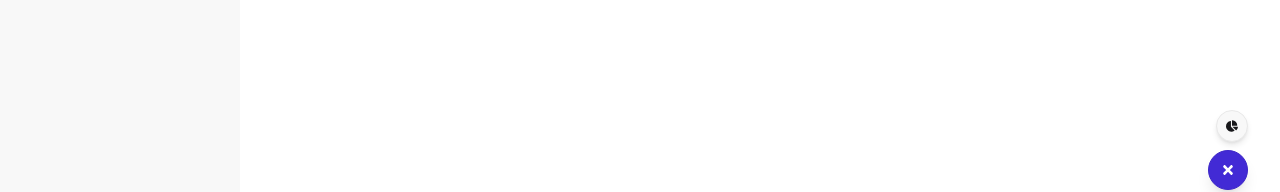
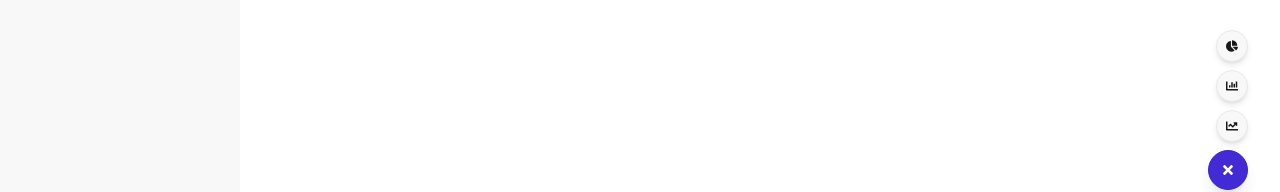
Before and after one commit to chase3718/Clinical-Trial-Dashboard, a React (Vite) app in the folder frontend/: page / in a window 1280 px wide. Both pictures are taken after a click on the button "Speed dial". Shown: the part 578-770 px from the top of the page. Built offline with nearby package versions, Linux system fonts and the light colour scheme.

Commit message:
feat: enhance SpeedDial and Widget components to support Bar and Line charts with updated configurations

```diff
--- a/frontend/src/components/speedDial.jsx
+++ b/frontend/src/components/speedDial.jsx
@@ -1,5 +1,5 @@
 import { useState } from 'react';
-import { FaPlus, FaEdit, FaTrash, FaShare, FaChartPie } from 'react-icons/fa';
+import { FaPlus, FaChartPie, FaChartBar, FaChartLine } from 'react-icons/fa';
 
 const defaultWidgetConfigs = {
 	pie: {
@@ -7,8 +7,26 @@ const defaultWidgetConfigs = {
 		title: 'New Pie Chart',
 		chartType: 'pie',
 		layout: { x: 0, y: Infinity, w: 6, h: 8 },
-		dataKey: 'status',
-		nameKey: 'status',
+		groupKey: 'status',
+		valueKey: '', // For count-based by default
+	},
+	bar: {
+		id: 'New Bar Chart',
+		title: 'New Bar Chart',
+		chartType: 'bar',
+		layout: { x: 0, y: Infinity, w: 6, h: 8 },
+		xKey: 'phase',
+		yKey: 'enrollmentTarget',
+		mergeDuplicates: true,
+	},
+	line: {
+		id: 'New Line Chart',
+		title: 'New Line Chart',
+		chartType: 'line',
+		layout: { x: 0, y: Infinity, w: 6, h: 8 },
+		xKey: 'startDate', // Use a field from your data (e.g., date string or similar)
+		yKey: 'currentEnrollment', // Use a numeric field from your data
+		mergeDuplicates: false,
 	},
 };
 
@@ -16,12 +34,25 @@ export default function SpeedDial({ addWidget }) {
 	const [open, setOpen] = useState(false);
 
 	const actions = [
-		{ icon: <FaChartPie />, name: 'Add Pie Chart', onClick: () => addWidget(defaultWidgetConfigs['pie']) },
+		{
+			icon: <FaChartPie />,
+			name: 'Add Pie Chart',
+			onClick: () => addWidget(defaultWidgetConfigs.pie),
+		},
+		{
+			icon: <FaChartBar />,
+			name: 'Add Bar Chart',
+			onClick: () => addWidget(defaultWidgetConfigs.bar),
+		},
+		{
+			icon: <FaChartLine />,
+			name: 'Add Line Chart',
+			onClick: () => addWidget(defaultWidgetConfigs.line),
+		},
 	];
 
 	return (
 		<div className="fixed bottom-8 right-8 z-50 flex flex-col items-end space-y-2">
-			{/* Speed Dial Actions */}
 			<div
 				className={`flex flex-col items-end space-y-2 transition-all duration-300 ${
 					open ? 'opacity-100 translate-y-0' : 'opacity-0 pointer-events-none translate-y-4'
@@ -41,7 +72,6 @@ export default function SpeedDial({ addWidget }) {
 					</button>
 				))}
 			</div>
-			{/* Main FAB */}
 			<button
 				className="btn btn-circle btn-primary text-white shadow-lg transition hover:scale-110"
 				onClick={() => setOpen((v) => !v)}
--- a/frontend/src/components/widget.jsx
+++ b/frontend/src/components/widget.jsx
@@ -1,60 +1,135 @@
-import { useState } from 'react';
+import React, { useState, useMemo } from 'react';
 import {
-	BarChart,
-	Bar,
-	LineChart,
-	Line,
-	XAxis,
-	YAxis,
-	Tooltip,
-	CartesianGrid,
-	ResponsiveContainer,
 	PieChart,
 	Pie,
 	Cell,
+	Tooltip,
 	Legend,
+	ResponsiveContainer,
+	BarChart,
+	Bar,
+	XAxis,
+	YAxis,
+	CartesianGrid,
+	LineChart,
+	Line,
 } from 'recharts';
 import { FaEdit, FaCheck, FaTimes } from 'react-icons/fa';
 
 const DEFAULT_COLORS = ['#8884d8', '#82ca9d', '#ffc658', '#ff8042', '#8dd1e1', '#a4de6c', '#d0ed57', '#fa8072'];
 
-function preparePieData(data, dataKey) {
-	const counts = {};
+// PIE: sum if valueKey, else count frequency
+function preparePieData(data, groupKey, valueKey) {
+	if (!groupKey) return [];
+	const groups = {};
 	data.forEach((item) => {
-		const key = item[dataKey];
-		if (key !== undefined && key !== null) {
-			counts[key] = (counts[key] || 0) + 1;
+		const cat = item[groupKey];
+		const val = item[valueKey];
+		if (cat !== undefined && cat !== null) {
+			if (valueKey && typeof val === 'number' && !isNaN(val)) {
+				groups[cat] = (groups[cat] || 0) + val;
+			} else if (!valueKey) {
+				groups[cat] = (groups[cat] || 0) + 1;
+			}
 		}
 	});
-	return Object.entries(counts).map(([key, value]) => ({
-		name: key,
-		value,
+	// Sort by value descending, then name alphabetically
+	return Object.entries(groups)
+		.map(([name, value]) => ({ name, value }))
+		.sort((a, b) => (b.value === a.value ? String(a.name).localeCompare(String(b.name)) : b.value - a.value));
+}
+
+// BAR/LINE: group and sum, or just show frequency if no yKey
+function prepareBarGroupedData(data, xKey, yKey) {
+	const grouped = {};
+	data.forEach((item) => {
+		const cat = item[xKey];
+		const val = item[yKey];
+		if (cat !== undefined && val !== undefined && val !== null) {
+			grouped[cat] = (grouped[cat] || 0) + val;
+		}
+	});
+	return Object.entries(grouped).map(([key, value]) => ({
+		[xKey]: key,
+		[yKey]: value,
 	}));
 }
 
-export default function Widget({ widget, data, onUpdate }) {
+function prepareFrequencyData(data, xKey) {
+	if (!xKey) return [];
+	const freq = {};
+	data.forEach((item) => {
+		const val = item[xKey];
+		if (val !== undefined && val !== null) {
+			freq[val] = (freq[val] || 0) + 1;
+		}
+	});
+	return Object.entries(freq).map(([x, count]) => ({
+		[xKey]: x,
+		frequency: count,
+	}));
+}
+
+// Sorting helper for X axis (alphanumeric)
+function sortDataByX(data, xKey) {
+	if (!xKey) return data;
+	// Try numeric sort, fallback to alpha
+	const allNumeric = data.every((row) => !isNaN(Number(row[xKey])));
+	if (allNumeric) {
+		return [...data].sort((a, b) => Number(a[xKey]) - Number(b[xKey]));
+	}
+	return [...data].sort((a, b) => String(a[xKey]).localeCompare(String(b[xKey])));
+}
+
+const Widget = ({ widget, data, onUpdate }) => {
 	const [editMode, setEditMode] = useState(false);
 	const [localConfig, setLocalConfig] = useState(widget);
 
-	// For demo: get all string fields as possible data keys
-	const dataKeys =
+	const dataKeys = useMemo(
+		() =>
 			data && data.length > 0
 				? Object.keys(data[0]).filter((key) => typeof data[0][key] === 'string' || typeof data[0][key] === 'number')
-			: [];
+				: [],
+		[data]
+	);
 
-	const handleSave = () => {
-		if (onUpdate) onUpdate(localConfig);
-		setEditMode(false);
-	};
+	const stringKeys = useMemo(
+		() => (data && data.length > 0 ? Object.keys(data[0]).filter((key) => typeof data[0][key] === 'string') : []),
+		[data]
+	);
+
+	const numericKeys = useMemo(
+		() => (data && data.length > 0 ? Object.keys(data[0]).filter((key) => typeof data[0][key] === 'number') : []),
+		[data]
+	);
+
+	const pieData = useMemo(
+		() => (widget.chartType === 'pie' ? preparePieData(data, widget.groupKey, widget.valueKey) : []),
+		[data, widget.chartType, widget.groupKey, widget.valueKey]
+	);
+
+	const barOrLineData = useMemo(() => {
+		let d;
+		if ((widget.chartType === 'bar' || widget.chartType === 'line') && widget.xKey) {
+			if (!widget.yKey) {
+				d = prepareFrequencyData(data, widget.xKey);
+			} else if (widget.mergeDuplicates) {
+				d = prepareBarGroupedData(data, widget.xKey, widget.yKey);
+			} else {
+				d = data;
+			}
+			return sortDataByX(d, widget.xKey);
+		}
+		return [];
+	}, [data, widget.chartType, widget.xKey, widget.yKey, widget.mergeDuplicates]);
 
 	const renderChart = (config) => {
-		const { chartType, dataKey } = config || {};
+		const { chartType, groupKey, valueKey, xKey, yKey } = config || {};
 
 		switch (chartType) {
 			case 'pie': {
-				const pieData = preparePieData(data, dataKey);
 				return (
-					<ResponsiveContainer width="100%" height="100%">
+					<ResponsiveContainer width="100%" height={240}>
 						<PieChart>
 							<Pie data={pieData} dataKey="value" nameKey="name" cx="50%" cy="50%" outerRadius={80} label>
 								{pieData.map((entry, index) => (
@@ -62,8 +137,51 @@ export default function Widget({ widget, data, onUpdate }) {
 								))}
 							</Pie>
 							<Tooltip />
+							{/* Custom sorted legend */}
+							<Legend
+								payload={pieData.map((entry, index) => ({
+									id: entry.name,
+									type: 'square',
+									value: `${entry.name} (${entry.value})`,
+									color: DEFAULT_COLORS[index % DEFAULT_COLORS.length],
+								}))}
+							/>
+						</PieChart>
+					</ResponsiveContainer>
+				);
+			}
+			case 'bar': {
+				return (
+					<ResponsiveContainer width="100%" height={240}>
+						<BarChart data={barOrLineData}>
+							<CartesianGrid strokeDasharray="3 3" />
+							<XAxis dataKey={xKey} />
+							<YAxis />
+							<Tooltip />
 							<Legend />
-						</PieChart>
+							<Bar dataKey={yKey || 'frequency'} fill={DEFAULT_COLORS[0]} />
+						</BarChart>
+					</ResponsiveContainer>
+				);
+			}
+			case 'line': {
+				const tooManyDots = barOrLineData.length > 20;
+				return (
+					<ResponsiveContainer width="100%" height={240}>
+						<LineChart data={barOrLineData}>
+							<CartesianGrid strokeDasharray="3 3" />
+							<XAxis dataKey={xKey} />
+							<YAxis />
+							<Tooltip />
+							<Legend />
+							<Line
+								type="monotone"
+								dataKey={yKey || 'frequency'}
+								stroke={DEFAULT_COLORS[1]}
+								dot={tooManyDots ? false : true}
+								activeDot={tooManyDots ? false : { r: 7 }}
+							/>
+						</LineChart>
 					</ResponsiveContainer>
 				);
 			}
@@ -72,23 +190,27 @@ export default function Widget({ widget, data, onUpdate }) {
 		}
 	};
 
+	const handleSave = () => {
+		if (onUpdate) onUpdate(localConfig);
+		setEditMode(false);
+	};
+
 	return (
-		<div className="chart-drag-handle cursor-move h-full">
+		<div className="h-full">
 			<div className="bg-base-200 rounded-xl shadow-md h-full flex flex-col relative p-2">
 				<div className="flex items-center justify-between mb-2">
-					<h3 className="font-bold">{widget?.title ?? 'Widget'}</h3>
+					<span className="drag-handle font-bold cursor-move select-none">{widget?.title ?? 'Widget'}</span>
 					<button
 						className="btn btn-xs btn-ghost"
 						onClick={() => {
 							setEditMode((v) => !v);
-							setLocalConfig(widget); // Reset local config to widget's state when opening
+							setLocalConfig(widget);
 						}}
 						title="Edit Chart"
 					>
 						<FaEdit />
 					</button>
 				</div>
-
 				{editMode ? (
 					<div className="mb-2 space-y-2">
 						<label className="flex flex-col text-sm">
@@ -108,17 +230,57 @@ export default function Widget({ widget, data, onUpdate }) {
 								onChange={(e) => setLocalConfig({ ...localConfig, chartType: e.target.value })}
 							>
 								<option value="pie">Pie</option>
-								{/* Add more types here */}
+								<option value="bar">Bar</option>
+								<option value="line">Line</option>
 							</select>
 						</label>
 						{localConfig.chartType === 'pie' && (
+							<>
 								<label className="flex flex-col text-sm">
-								<span>Group By (Data Key)</span>
+									<span>Group By (Category, e.g. status or phase)</span>
 									<select
 										className="select select-sm select-bordered"
-									value={localConfig.dataKey}
-									onChange={(e) => setLocalConfig({ ...localConfig, dataKey: e.target.value })}
+										value={localConfig.groupKey || ''}
+										onChange={(e) => setLocalConfig({ ...localConfig, groupKey: e.target.value })}
 									>
+										<option value="">--Select--</option>
+										{stringKeys.map((key) => (
+											<option key={key} value={key}>
+												{key}
+											</option>
+										))}
+									</select>
+								</label>
+								<label className="flex flex-col text-sm">
+									<span>Value (Numeric field to sum, optional)</span>
+									<select
+										className="select select-sm select-bordered"
+										value={localConfig.valueKey || ''}
+										onChange={(e) => setLocalConfig({ ...localConfig, valueKey: e.target.value })}
+									>
+										<option value="">(Count Occurrences)</option>
+										{numericKeys.map((key) => (
+											<option key={key} value={key}>
+												{key}
+											</option>
+										))}
+									</select>
+									<span className="text-xs mt-1 text-base-content/60">
+										If no value is selected, pie slices show frequency counts.
+									</span>
+								</label>
+							</>
+						)}
+						{(localConfig.chartType === 'bar' || localConfig.chartType === 'line') && (
+							<>
+								<label className="flex flex-col text-sm">
+									<span>X Axis (Category)</span>
+									<select
+										className="select select-sm select-bordered"
+										value={localConfig.xKey || ''}
+										onChange={(e) => setLocalConfig({ ...localConfig, xKey: e.target.value })}
+									>
+										<option value="">--Select--</option>
 										{dataKeys.map((key) => (
 											<option key={key} value={key}>
 												{key}
@@ -126,6 +288,34 @@ export default function Widget({ widget, data, onUpdate }) {
 										))}
 									</select>
 								</label>
+								<label className="flex flex-col text-sm">
+									<span>Y Axis (Value - Numeric, optional)</span>
+									<select
+										className="select select-sm select-bordered"
+										value={localConfig.yKey || ''}
+										onChange={(e) => setLocalConfig({ ...localConfig, yKey: e.target.value })}
+									>
+										<option value="">(Count Occurrences)</option>
+										{numericKeys.map((key) => (
+											<option key={key} value={key}>
+												{key}
+											</option>
+										))}
+									</select>
+									<span className="text-xs mt-1 text-base-content/60">
+										If not set, the chart will show the count for each X value.
+									</span>
+								</label>
+								<label className="flex items-center gap-2">
+									<input
+										type="checkbox"
+										className="checkbox checkbox-sm"
+										checked={!!localConfig.mergeDuplicates}
+										onChange={(e) => setLocalConfig({ ...localConfig, mergeDuplicates: e.target.checked })}
+									/>
+									<span className="text-sm">Merge duplicate X values</span>
+								</label>
+							</>
 						)}
 						<div className="flex gap-2 mt-2">
 							<button className="btn btn-xs btn-primary" onClick={handleSave} title="Save">
@@ -144,4 +334,12 @@ export default function Widget({ widget, data, onUpdate }) {
 			</div>
 		</div>
 	);
-}
+};
+
+export default React.memo(
+	Widget,
+	(prevProps, nextProps) =>
+		prevProps.widget === nextProps.widget &&
+		prevProps.data === nextProps.data &&
+		prevProps.onUpdate === nextProps.onUpdate
+);
--- a/frontend/src/pages/dashboard.jsx
+++ b/frontend/src/pages/dashboard.jsx
@@ -1,4 +1,4 @@
-import { useState } from 'react';
+import { useCallback, useMemo, useState } from 'react';
 import GridLayout, { WidthProvider } from 'react-grid-layout';
 import SpeedDial from '../components/speedDial';
 import Widget from '../components/widget';
@@ -7,35 +7,42 @@ const ResponsiveGridLayout = WidthProvider(GridLayout);
 
 export default function Dashboard({ data }) {
 	const [widgets, setWidgets] = useState([]);
-	// Derive layout from widgets
-	const layout = widgets.map((widget) => widget.layout);
+	const layout = useMemo(() => widgets.map((widget) => widget.layout), [widgets]);
 
-	// Called by react-grid-layout on drag/resize/position change
-	const onLayoutChange = (newLayout) => {
-		// Map layout positions back to widgets by id
+	const onLayoutChange = useCallback((newLayout) => {
 		setWidgets((prevWidgets) =>
 			prevWidgets.map((widget) => {
 				const layoutItem = newLayout.find((item) => item.i === widget.id);
-				return layoutItem ? { ...widget, layout: { ...layoutItem } } : widget;
+				if (layoutItem && JSON.stringify(widget.layout) !== JSON.stringify(layoutItem)) {
+					return { ...widget, layout: { ...layoutItem } };
+				}
+				return widget;
 			})
 		);
-	};
+	}, []);
 
-	const addWidget = (widgetConfig) => {
-		const id = String(Date.now());
+	const addWidget = useCallback((widgetConfig) => {
+		const id =
+			typeof crypto !== 'undefined' && crypto.randomUUID ? crypto.randomUUID() : String(Date.now()) + Math.random();
 		const layout = {
 			...(widgetConfig.layout || { x: 0, y: 0, w: 3, h: 2 }),
 			i: id,
 		};
-		setWidgets([
-			...widgets,
+		setWidgets((prevWidgets) => [
+			...prevWidgets,
 			{
 				...widgetConfig,
 				id,
 				layout,
 			},
 		]);
-	};
+	}, []);
+
+	const handleUpdateWidget = useCallback((id, updatedConfig) => {
+		setWidgets((prevWidgets) =>
+			prevWidgets.map((widget) => (widget.id === id ? { ...widget, ...updatedConfig } : widget))
+		);
+	}, []);
 
 	return (
 		<div className="w-full h-full">
@@ -50,10 +57,15 @@ export default function Dashboard({ data }) {
 				compactType="vertical"
 				preventCollision={false}
 				onLayoutChange={onLayoutChange}
+				draggableHandle=".drag-handle"
 			>
 				{widgets.map((widget) => (
 					<div key={widget.id}>
-						<Widget widget={widget} data={data} />
+						<Widget
+							widget={widget}
+							data={data}
+							onUpdate={(updatedConfig) => handleUpdateWidget(widget.id, updatedConfig)}
+						/>
 					</div>
 				))}
 			</ResponsiveGridLayout>
```
Lines whose indentation alone changed are shown as unchanged.
